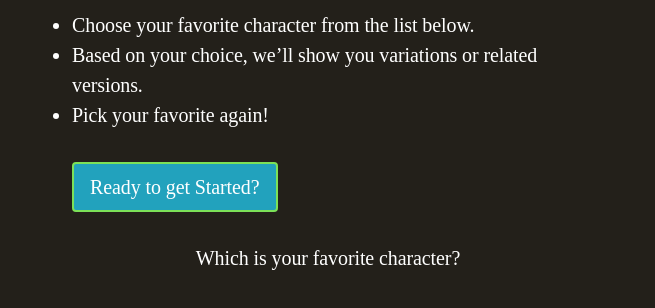
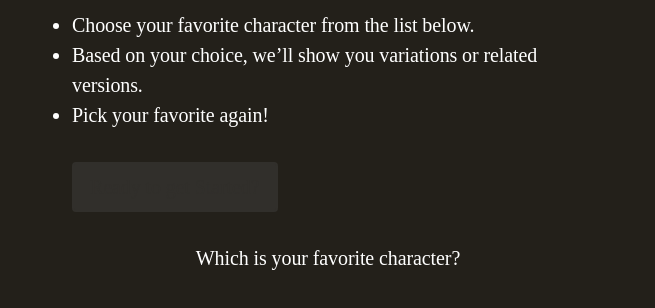
Before and after one commit to johnhoysa/api-ricky-morty, a website built with Vite: page index.html in a window 1280 px wide. Both pictures are taken after a click on the button "Ready to get Started?". Shown: the part 162-470 px from the top of the page, without its empty margins (312-967 px from the left). Built offline with nearby package versions, Linux system fonts and the light colour scheme; no server answers; files whose address does not match are found by name.

Commit message:
disable button after click

```diff
--- a/index.html
+++ b/index.html
@@ -20,7 +20,7 @@
       <li>Pick your favorite again!</li>
     </ul>
     <button id="letsStart"
-      class="mt-8 px-4 py-2 border-2 border-[#7CE158] text-white rounded transition-colors duration-300 hover:bg-[#7CE158] hover:text-white  bg-[#22A2BD] ">Ready
+      class="mt-8 px-4 py-2 border-2 border-[#7CE158] text-white rounded transition-colors duration-300 hover:bg-[#7CE158] hover:text-white  bg-[#22A2BD] disabled:bg-dirt-300 disabled:border-dirt-300 disabled:text-dirt-300">Ready
       to get
       Started?</button>
   </div>
--- a/src/js/fetch-characters.js
+++ b/src/js/fetch-characters.js
@@ -5,6 +5,9 @@ const appContainer = document.getElementById('app');
 
 // Button action
 getData.addEventListener('click', () => {
+  // Disable
+  getData.disabled = true;
+
   // add html to page
   const html = `
   <h2 class="mt-8 text-xl text-center text-white">Which is your favorite character?</h2>
```
